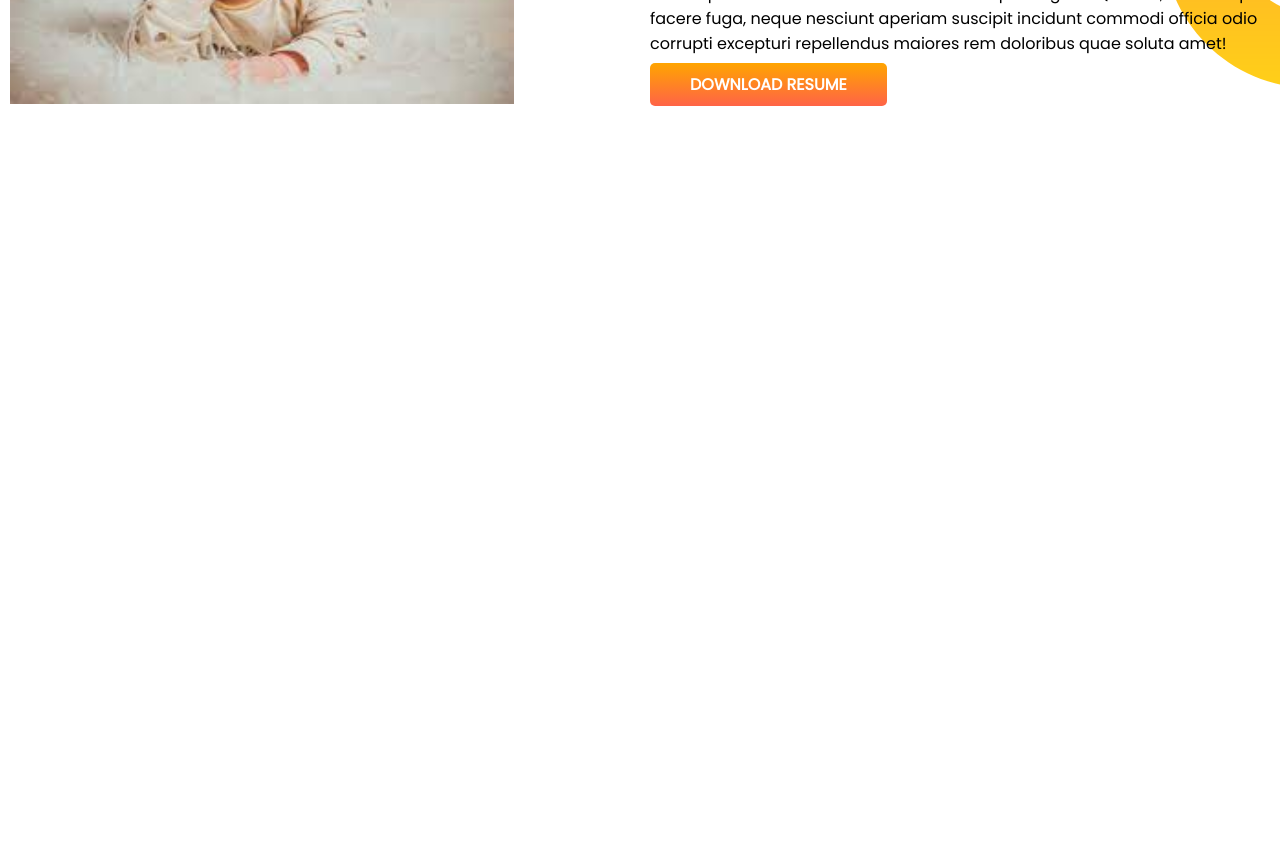
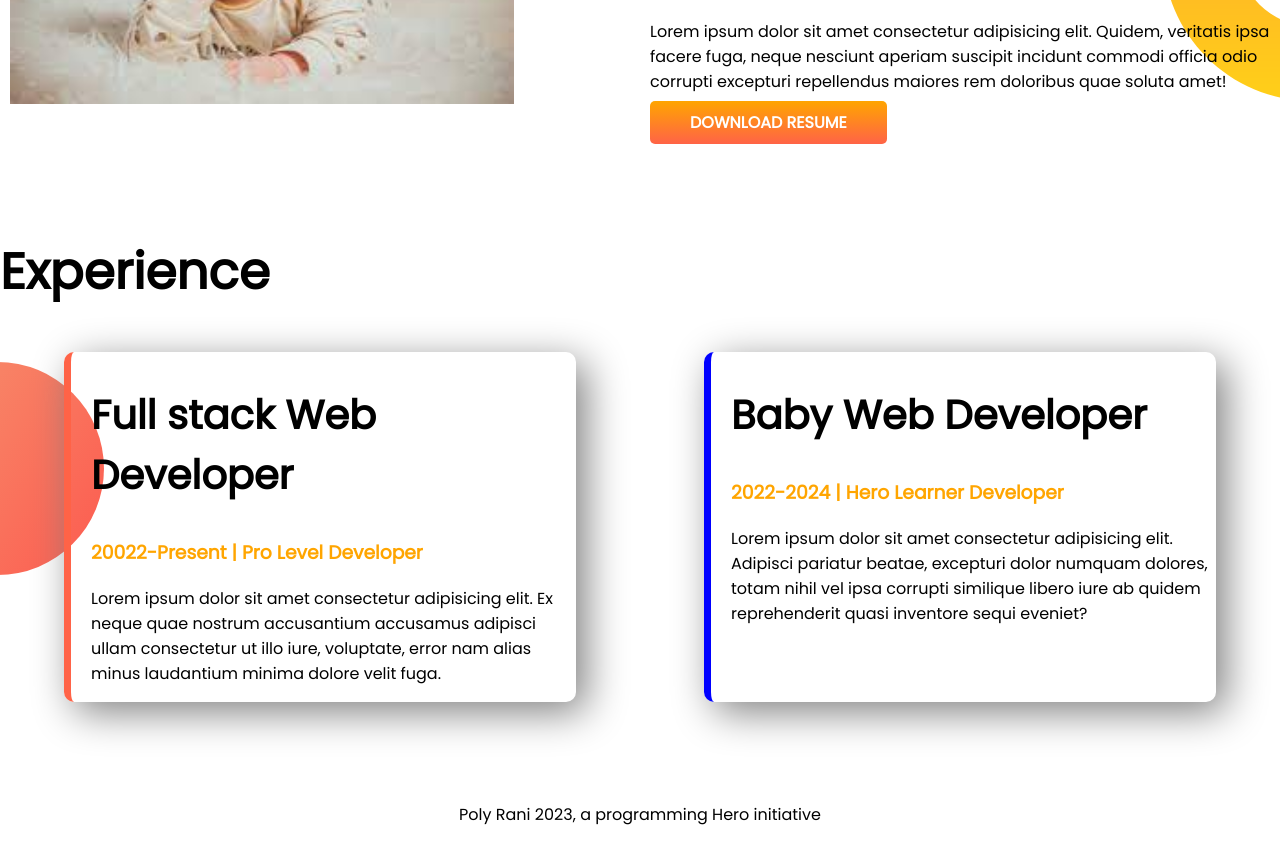
Before and after one commit to polyranidas/developer-portfolio, a plain HTML site: page index.html in a window 1280 px wide. Shown: the part 770-1613 px from the top of the page. Before the commit the page ends 981 px from the top, so only its background shows below. Drawn offline with Linux system fonts and the light colour scheme; a web font is replaced by a local one.

Commit message:
border and footer commit

```diff
--- a/index.html
+++ b/index.html
@@ -11,10 +11,10 @@
     <link rel="stylesheet" href="style.css">
 </head>
 <body>
-   <section class="top-banner">
+   <section class="top-banner flexible-container">
     <div class="half-width">
         <h1>Welcome To</h1>
-        <h1> <span>Poly Rani</span> World!</h1>
+        <h1> <span class="orange">Poly Rani</span> World!</h1>
         <h3>Build Clibmber and Train Stopper</h3>
         <p>Lorem ipsum dolor sit amet consectetur adipisicing elit. Impedit veritatis officia aut repellat accusantium soluta mollitia sed quo voluptatibus rerum, aspernatur ea ex quae illum error sapiente quaerat beatae alias?</p>
         <a class="link-button" href="#" target="_blank">HIRE ME</a>
@@ -25,7 +25,7 @@
 
    </section>
 
-   <section class="dream-big">
+   <section class="dream-big flexible-container">
     <div class="half-width">
         <img src="images/baby1.jpg" alt="">
     </div>
@@ -38,5 +38,26 @@
 
    </section>
 
+   <section class="experience-area">
+    <h1>Experience</h1>
+    <div class="flexible-container">
+        <div id="full-stack-developer" class="experience-item">
+            <h2>Full stack Web Developer</h2>
+            <h3 class="orange">20022-Present | Pro Level Developer</h3>
+            <p>Lorem ipsum dolor sit amet consectetur adipisicing elit. Ex neque quae nostrum accusantium accusamus adipisci ullam consectetur ut illo iure, voluptate, error nam alias minus laudantium minima dolore velit fuga.</p>
+        </div>
+
+        <div id="baby-web-developer" class="experience-item">
+                <h2>Baby Web Developer</h2>
+                <h3 class="orange">2022-2024 | Hero Learner Developer</h3>
+                <p>Lorem ipsum dolor sit amet consectetur adipisicing elit. Adipisci pariatur beatae, excepturi dolor numquam dolores, totam nihil vel ipsa corrupti similique libero iure ab quidem reprehenderit quasi inventore sequi eveniet?</p>
+        </div>
+
+    </div>
+   </section>
+   <footer>
+    <p>Poly Rani 2023, a programming Hero initiative</p>
+   </footer>
+
 </body>
 </html>
--- a/style.css
+++ b/style.css
@@ -7,12 +7,15 @@ body {
 h1 {
     font-size: 50px;
 }
+h2 {
+   font-size: 40px;
+}
 
 
-span {
+.orange {
     color: orange;
 }
- section {
+.flexible-container {
     display: flex;
     margin-bottom: 100px;
  }
@@ -41,3 +44,26 @@ span {
    background-repeat: no-repeat;
    background-position: right;
  }
+ .experience-area {
+   background-image: url(images/exp-bg.png);
+   background-repeat: no-repeat;
+   background-position: left;
+ }
+ .experience-item {
+   width: 40%;
+   margin-left: 5%;
+   margin-right: 5%;
+   padding-left: 20px;
+   border-radius: 10px;
+   box-shadow: 10px 10px 40px gray;
+
+ }
+ #full-stack-developer{
+   border-left: 7px solid tomato;
+ }
+ #baby-web-developer {
+   border-left: 7px solid blue;
+ }
+ footer p {
+   text-align: center;
+ }
```
Also changed, not shown: images/exp-bg.png (added).
